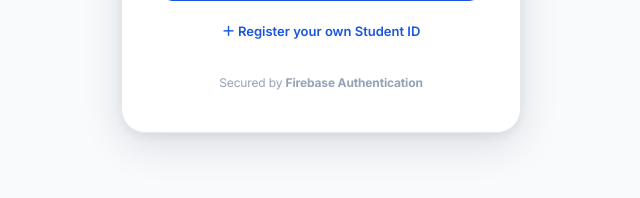
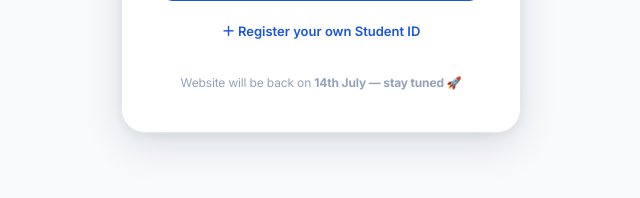
Before and after one commit to ChaitanyaPalve/library-ai-agent, a Flask app: page /login in a window 1280 px wide. Shown: the part 602-800 px from the top of the page, without its empty margins (319-959 px from the left). Run offline with Flask 3, Linux system fonts and the light colour scheme; some libraries are stand-ins or nearby versions.

Commit message:
fix: resolve merge conflict — keep master register panel, update footer to 14th July notice

```diff
--- a/frontend/templates/login.html
+++ b/frontend/templates/login.html
@@ -265,7 +265,7 @@
         </form>
       </div>
 
-      <p class="login-footer">Secured by <strong>Firebase Authentication</strong></p>
+      <p class="login-footer">Website will be back on <strong>14th July — stay tuned 🚀</strong></p>
     </div>
   </div>
 
```
